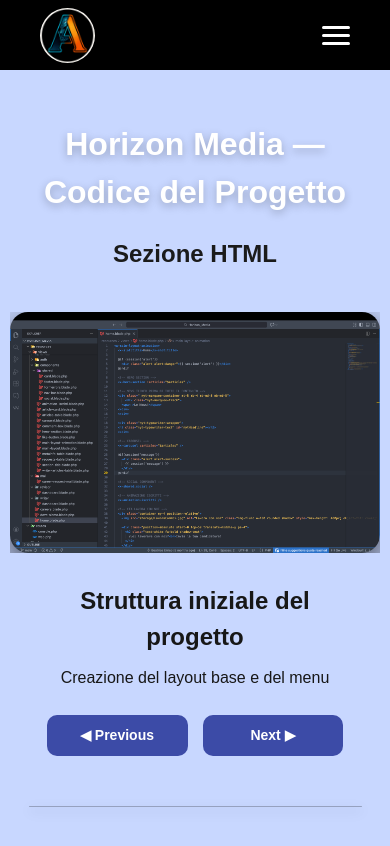
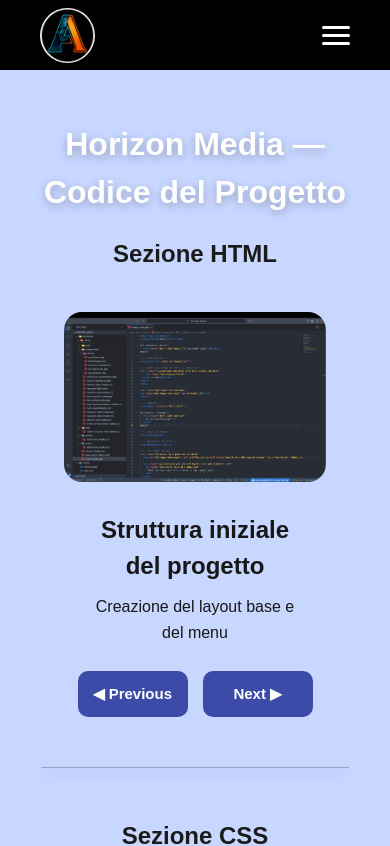
Before and after one commit to AlessandraCarnevali/Portfolio, a Next.js app: page /horizonmedia in a window 390 px wide. Shown: the top 846 px of the page. Built offline with nearby package versions, Linux system fonts and the light colour scheme.

Commit message:
Modifiche Portfolio

```diff
--- a/src/app/globals.css
+++ b/src/app/globals.css
@@ -1420,7 +1420,7 @@ body {
 .horizon-page {
   background: #c8d7ff;
   min-height: 100vh;
-  padding: 110px 0;
+  padding: 110px 20px;
   text-align: center;
 }
 
@@ -1466,6 +1466,12 @@ body {
   gap: 60px;
   align-items: center;
   justify-content: center;
+  padding: 0 40px;
+}
+
+.cssfx-container {
+  padding: 0 40px;   /* 🔥 uguale alla sezione HTML */
+  box-sizing: border-box;
 }
 
 /* BOX FOTO */
@@ -1522,22 +1528,30 @@ body {
   margin-bottom: 25px;
 }
 
-/* BOTTONI */
+/* BOTTONI — SISTEMA UNICO PER TUTTE LE SEZIONI */
 .cardfx-buttons {
   display: flex;
   justify-content: center;
   gap: 15px;
-}
-
+  margin-top: 15px;
+}
+
+/* Stile del pulsante */
 .cardfx-buttons button {
   background: #3c4ba7;
   color: white;
-  padding: 12px 22px;
+  padding: 12px 24px;
   border-radius: 10px;
   border: none;
   cursor: pointer;
   font-weight: 600;
   font-size: 16px;
+
+  display: flex;            /* 👈 allinea testo e icona */
+  align-items: center;      /* 👈 centra verticalmente */
+  justify-content: center;  /* 👈 centra orizzontalmente */
+
+  gap: 8px;                 /* 👈 spazio tra freccia e testo */
   transition: 0.2s ease;
 }
 
@@ -3141,7 +3155,7 @@ body {
 @media (max-width: 768px) {
 
   .horizon-page {
-    padding: 120px 10px;
+    padding: 120px 24px;
   }
 
   .cardfx-container,
@@ -3160,10 +3174,16 @@ body {
   }
 
   .cardfx-buttons button,
-  .cssfx-buttons button {
-    padding: 10px 16px;
-    font-size: 14px;
-  }
+.cssfx-buttons button {
+    padding: 12px 0;
+    font-size: 15px;
+
+    display: flex;
+    align-items: center;
+    justify-content: center;
+    gap: 8px;
+}
+
 
   .hz-divider {
     width: 90%;
@@ -3179,6 +3199,20 @@ body {
     padding: 12px 20px;
   }
 }
+
+.cardfx-buttons button:first-child,
+.cssfx-buttons button:first-child {
+    min-width: 110px;  /* aumenta un po’ la larghezza SOLO di Previous */
+}
+
+/* Allarga NEXT */
+.cardfx-buttons button:last-child,
+.cssfx-buttons button:last-child {
+    min-width: 110px;
+}
+
+
+
 
 /* MOBILE PICCOLO (max 480px) */
 @media (max-width: 480px) {
@@ -3208,9 +3242,17 @@ body {
   }
 
   .cardfx-buttons button,
-  .cssfx-buttons button {
-    width: 45%;
-  }
+.cssfx-buttons button {
+    width: 42%;
+    padding: 12px 0;
+    font-size: 15px;
+
+    display: flex;
+    align-items: center;
+    justify-content: center;
+    gap: 8px;
+}
+
 
   .hz-go-btn {
     width: 85%;
@@ -3230,6 +3272,9 @@ body {
     font-size: 2rem;
   }
 }
+
+
+
 
 /* ===================================== */
 /* 🔥 RESPONSIVE — HORIZON MEDIA GRAFICA  */
@@ -4039,42 +4084,6 @@ body {
   /* IMMAGINI: nessuna modifica necessaria */
 }
 
-/* ===================================== */
-/* BOX SHADOW PER LE CARD (HORIZON + CSS) */
-/* ===================================== */
-
-/* Ombra standard (light mode) */
-.cardfx-img,
-.cssfx-img {
-  box-shadow: 0 18px 45px rgba(0, 0, 0, 0.50),
-              0 8px 28px rgba(0, 0, 0, 0.33);
-  transition: box-shadow 0.25s ease, transform 0.25s ease;
-}
-
-/* Hover: leggero sollevamento */
-.cardfx-img:hover,
-.cssfx-img:hover {
-  transform: translateY(-4px) scale(1.02);
-  box-shadow: 0 14px 32px rgba(0, 0, 0, 0.28),
-              0 6px 18px rgba(0, 0, 0, 0.18);
-}
-
-/* Modalità Dark Mode — ombre più morbide + meno contrasto */
-@media (prefers-color-scheme: dark) {
-  .cardfx-img,
-  .cssfx-img {
-    box-shadow: 0 10px 26px rgba(255, 255, 255, 0.12),
-                0 4px 14px rgba(255, 255, 255, 0.08);
-  }
-
-  .cardfx-img:hover,
-  .cssfx-img:hover {
-    box-shadow: 0 12px 28px rgba(255, 255, 255, 0.10),
-                0 5px 14px rgba(255, 255, 255, 0.07);
-  }
-}
-
-
 
 /* ============================================= */
 /* 🌙 DARK MODE — Yankee Candle (Codice Progetto) */
```
